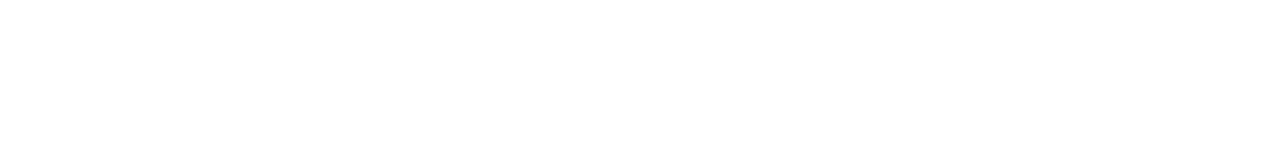
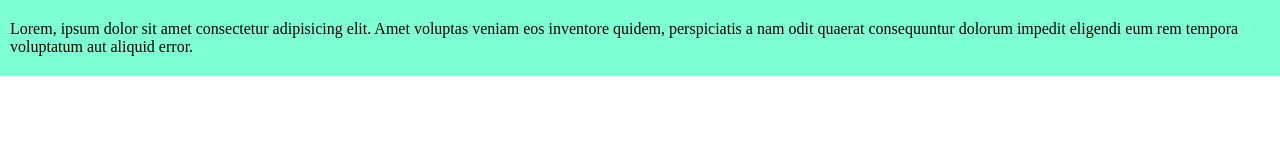
Before and after one commit to ZakariyaHussain/third-git-repo, a plain HTML site: page index.html in a window 1280 px wide. Drawn offline with Linux system fonts and the light colour scheme.

Commit message:
style add

```diff
--- a/index.html
+++ b/index.html
@@ -4,8 +4,11 @@
     <meta charset="UTF-8">
     <meta name="viewport" content="width=device-width, initial-scale=1.0">
     <title>My Simple Website</title>
+    <link rel="stylesheet" href="style.css">
 </head>
 <body>
-
+    <div class="para">
+        <p>Lorem, ipsum dolor sit amet consectetur adipisicing elit. Amet voluptas veniam eos inventore quidem, perspiciatis a nam odit quaerat consequuntur dolorum impedit eligendi eum rem tempora voluptatum aut aliquid error.</p>
+    </div>
 </body>
 </html>
--- /dev/null
+++ b/style.css
@@ -0,0 +1,8 @@
+*{
+    margin: 0 auto;
+    padding: 0;
+}
+.para{
+    background-color: aquamarine;
+    padding: 20px 10px;
+}
```
